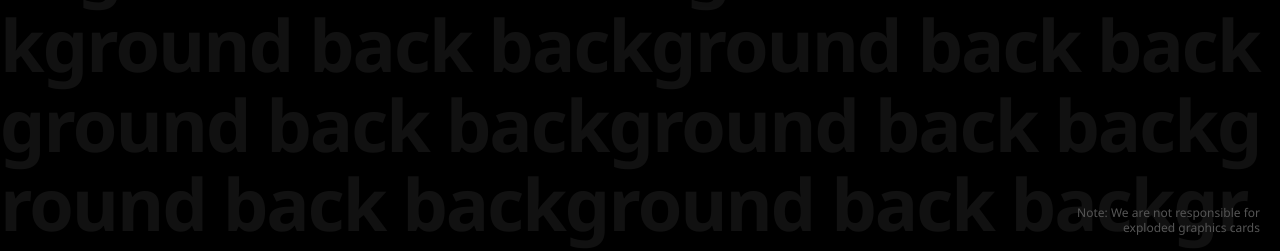
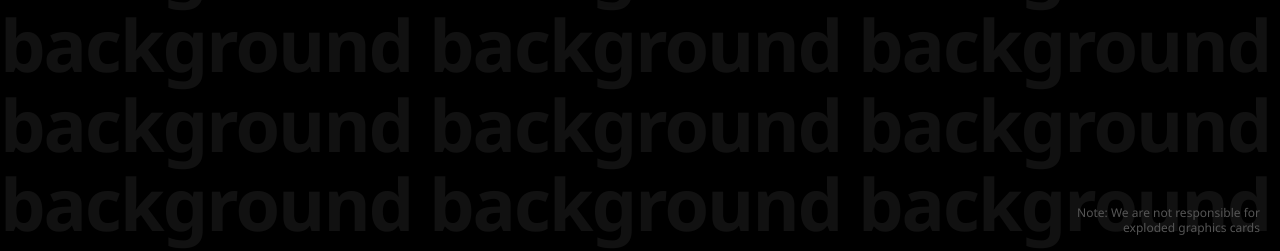
Before and after one commit to tsongict/mods, a plain HTML site: page index.html in a window 1280 px wide. Shown: the part 549-800 px from the top of the page. Drawn offline with Linux system fonts and the light colour scheme.

Commit message:
index.html

```diff
--- a/index.html
+++ b/index.html
@@ -107,7 +107,7 @@
 <body>
 
     <!-- Background text repeat -->
-    <div class="bg-pattern">back background back background back background back background back background back background back background back background back background back background back background back background back background back background back background back background back background back background back background back background back background back background back background back background back background back background back background back background back background back background back background back background back background back background back background back background back background back background back background back background back background back background back background back background back background back background back background back background back background back background back background back background back background back background back background back background</div>
+    <div class="bg-pattern">background background background background background background background background background background background background background background background background background background background background background background background background background background background background background background background background background background background background background background background background background background background background background background background background background background background background background background background background background background background background background background background background background background background </div>
 
     <header>
         <a href="#" class="logo">epik mods</a>
```
